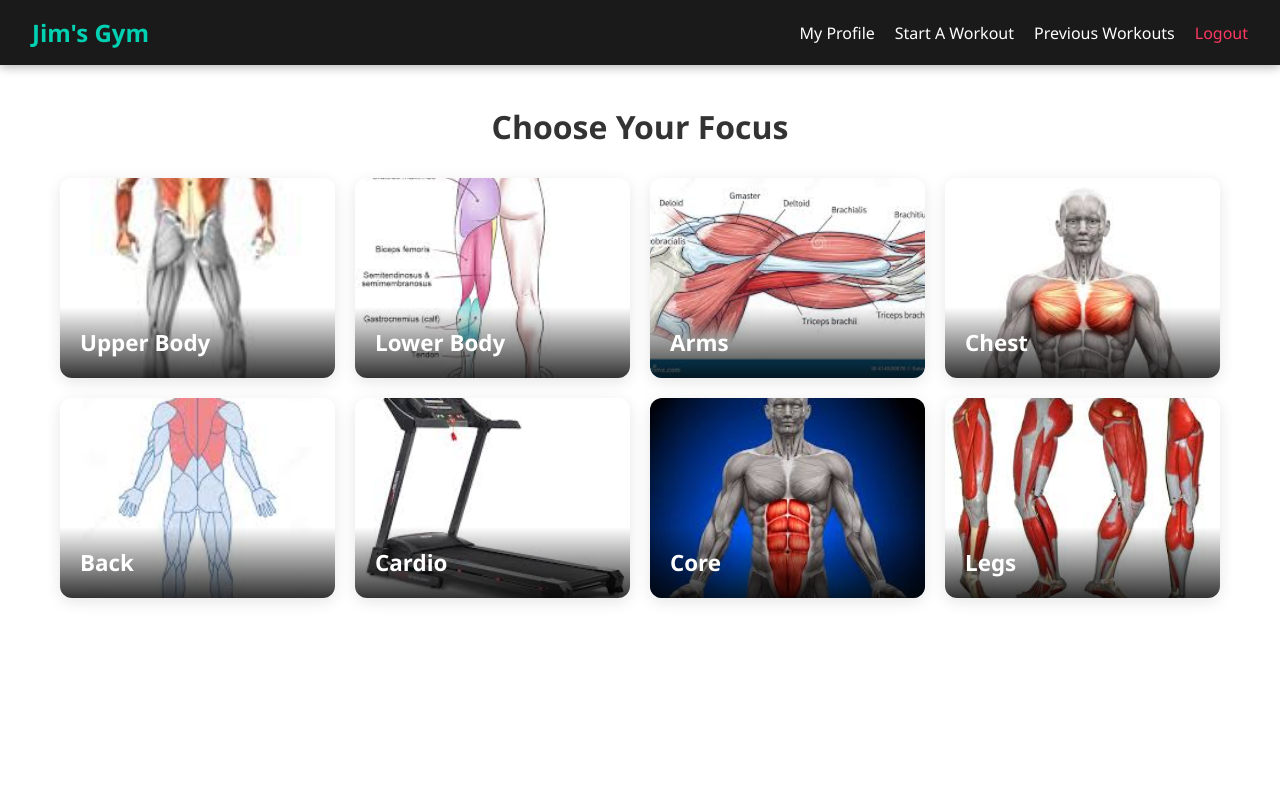
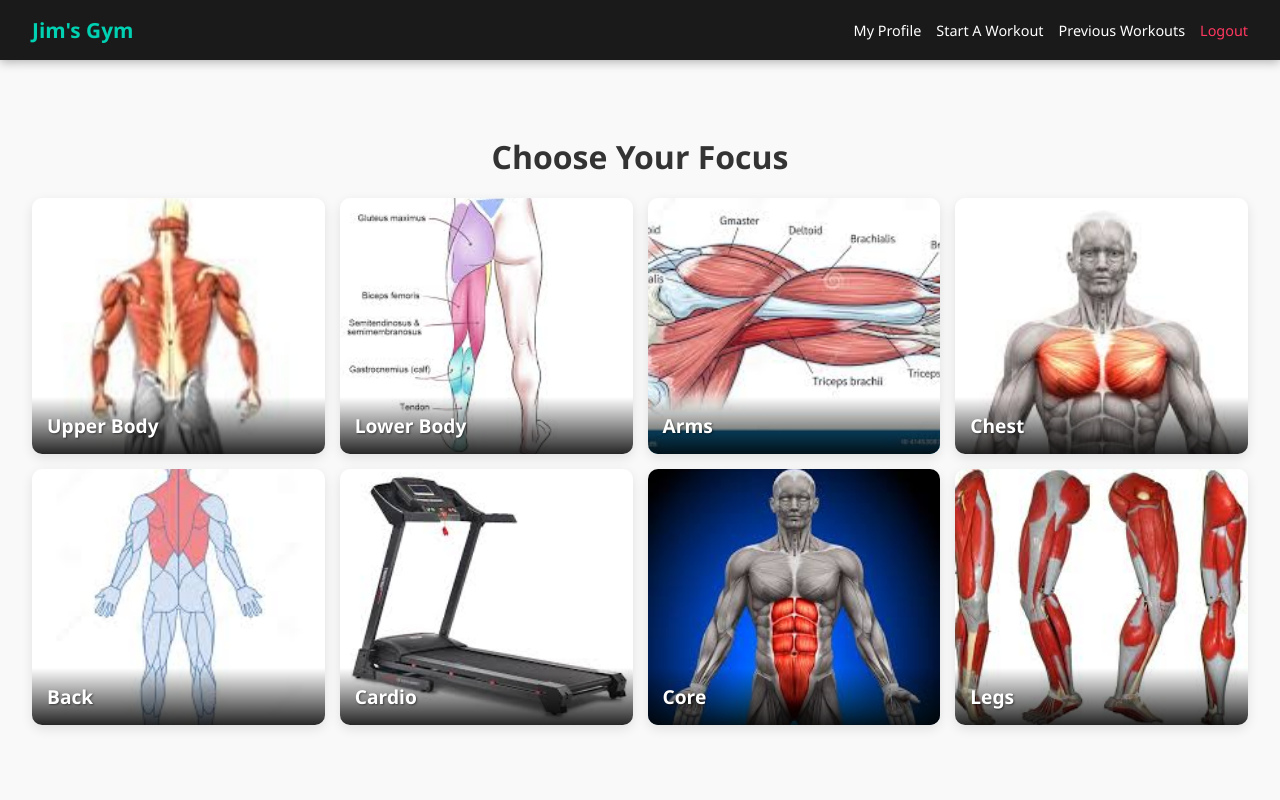
Before and after one commit to garrett-buryska/444, a PHP site: page /workouts.html in a window 1280 px wide. Run offline with PHP 8.4, Linux system fonts and the light colour scheme.

Commit message:
Fix spacing issues

```diff
--- a/frontend/Style.css
+++ b/frontend/Style.css
@@ -1,3 +1,4 @@
+/* Basic Reset */
 * {
   margin: 0;
   padding: 0;
@@ -5,112 +6,131 @@
   font-family: 'Segoe UI', Tahoma, Geneva, Verdana, sans-serif;
 }
 
+/* Ensure the body doesn't allow scrolling */
+body {
+    overflow: hidden;
+    background-color: #f9f9f9;
+}
+
 /* Navbar Styling */
 .navbar {
   background-color: #1a1a1a;
-  /* Dark professional grey */
   color: white;
   display: flex;
   justify-content: space-between;
-  /* Pushes brand left, links right */
   align-items: center;
-  padding: 1rem 2rem;
+  padding: 0 2rem; /* Vertical padding handled by height */
   position: sticky;
   top: 0;
   z-index: 1000;
+  height: 60px;
   box-shadow: 0 2px 10px rgba(0, 0, 0, 0.3);
 }
 
 .nav-brand {
-  font-size: 1.5rem;
+  font-size: 1.3rem;
   font-weight: bold;
   color: #00d1b2;
-  /* Gym-style Teal accent */
   text-decoration: none;
 }
 
 .nav-links {
   list-style: none;
   display: flex;
-  gap: 20px;
+  gap: 15px;
 }
 
 .nav-links li a {
   color: white;
   text-decoration: none;
   font-weight: 500;
+  font-size: 0.9rem;
   transition: color 0.3s;
 }
 
-/* Hover Effects */
 .nav-links li a:hover {
   color: #00d1b2;
 }
 
 .logout-link {
   color: #ff3860 !important;
-  /* Red for logout */
 }
 
-.logout-link:hover {
-  text-decoration: underline;
-}
-/* Page Layout */
+/* Page Layout - FIXED CENTERING */
 .main-content {
-    padding: 40px 20px;
-    max-width: 1200px;
+    width: 95%;
+    max-width: 1600px;
     margin: 0 auto;
+    /* This calculation is key for vertical centering */
+    height: calc(100vh - 60px);
+    display: flex;
+    flex-direction: column;
+    justify-content: center; /* Centers the content group vertically */
+    align-items: center;
 }
 
 .page-title {
     text-align: center;
-    margin-bottom: 30px;
+    margin-top: 0;      /* Remove any top margin */
+    margin-bottom: 20px; /* Tighten space to the grid */
     color: #333;
+    font-size: 2rem;
+    font-weight: 700;
 }
 
 /* The Grid System */
 .workout-grid {
     display: grid;
-    /* This creates as many columns as fit, at least 250px wide each */
-    grid-template-columns: repeat(auto-fit, minmax(250px, 1fr));
-    gap: 20px;
+    grid-template-columns: repeat(4, 1fr);
+    gap: 15px;
+    width: 100%;
 }
 
-/* The Individual Card */
+/* Individual Card */
 .workout-card {
     position: relative;
-    border-radius: 12px;
-    overflow: hidden; /* Clips the image to the corners */
-    height: 200px;
+    border-radius: 10px;
+    overflow: hidden;
+    height: 32vh; /* Adjusted to fill more screen without scrolling */
+    min-height: 140px;
     text-decoration: none;
-    box-shadow: 0 4px 15px rgba(0,0,0,0.1);
-    transition: transform 0.3s ease, box-shadow 0.3s ease;
+    box-shadow: 0 4px 12px rgba(0,0,0,0.1);
+    transition: transform 0.3s ease;
 }
 
 .workout-card:hover {
     transform: translateY(-5px);
-    box-shadow: 0 8px 25px rgba(0,0,0,0.2);
+    box-shadow: 0 8px 20px rgba(0,0,0,0.2);
 }
 
 .workout-card img {
     width: 100%;
     height: 100%;
-    object-fit: cover; /* Keeps image from looking squished */
+    object-fit: cover;
     display: block;
 }
 
-/* The Text Overlay */
+/* Text Overlay */
 .card-overlay {
     position: absolute;
     bottom: 0;
     left: 0;
     right: 0;
-    background: linear-gradient(transparent, rgba(0,0,0,0.8));
-    padding: 20px;
+    background: linear-gradient(transparent, rgba(0,0,0,0.85));
+    padding: 15px;
     color: white;
 }
 
 .card-overlay h3 {
     margin: 0;
-    font-size: 1.4rem;
+    font-size: 1.2rem;
+    text-shadow: 1px 1px 2px rgba(0,0,0,0.5);
 }
+
+/* Mobile Tweak */
+@media (max-width: 800px) {
+    body { overflow: auto; }
+    .main-content { height: auto; padding: 20px 0; }
+    .workout-grid { grid-template-columns: repeat(2, 1fr); }
+    .workout-card { height: 200px; }
+}
```
Also changed, not shown: frontend/images/upper.jpg.
